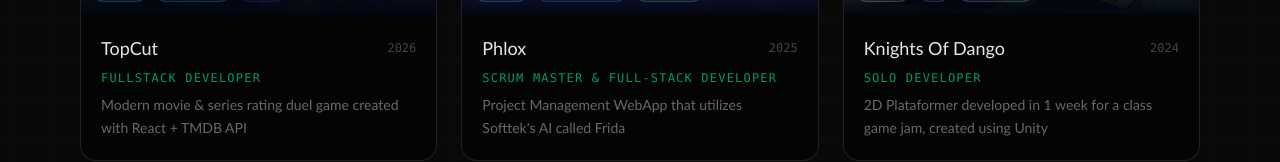
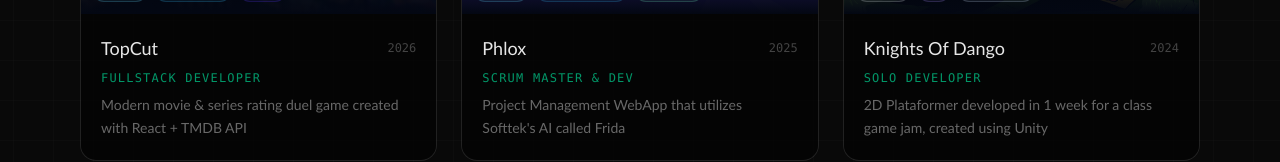
Before and after one commit to Peltre/devPortfolio, a React (Vite) app: page / in a window 1280 px wide. Shown: the part 1713-1875 px from the top of the page. Built offline with nearby package versions, Linux system fonts and the light colour scheme.

Commit message:
Minor correction to fit correctly on card

```diff
--- a/src/data/projects.js
+++ b/src/data/projects.js
@@ -31,7 +31,7 @@
     id: 2,
     title: "Phlox",
     date: "2025",
-    role: "Scrum Master & Full-Stack Developer",
+    role: "Scrum Master & Dev",
     description: "Project Management WebApp that utilizes Softtek's AI called Frida",
     longDescription: "Phlox is a custom Project Management tool similar to Jira / Trello, it was created in collaboration with @Softtek, it integrated direct AI service, database auth (Firebase), IoT systems integration & even gamification with Unity, its main goal was to provide a tool that really fitted the companies values by proposing a merge between a Project Management App & a fully intelligent office, sadly demo/repo is not available due to an NDA.",
     images: [
```
